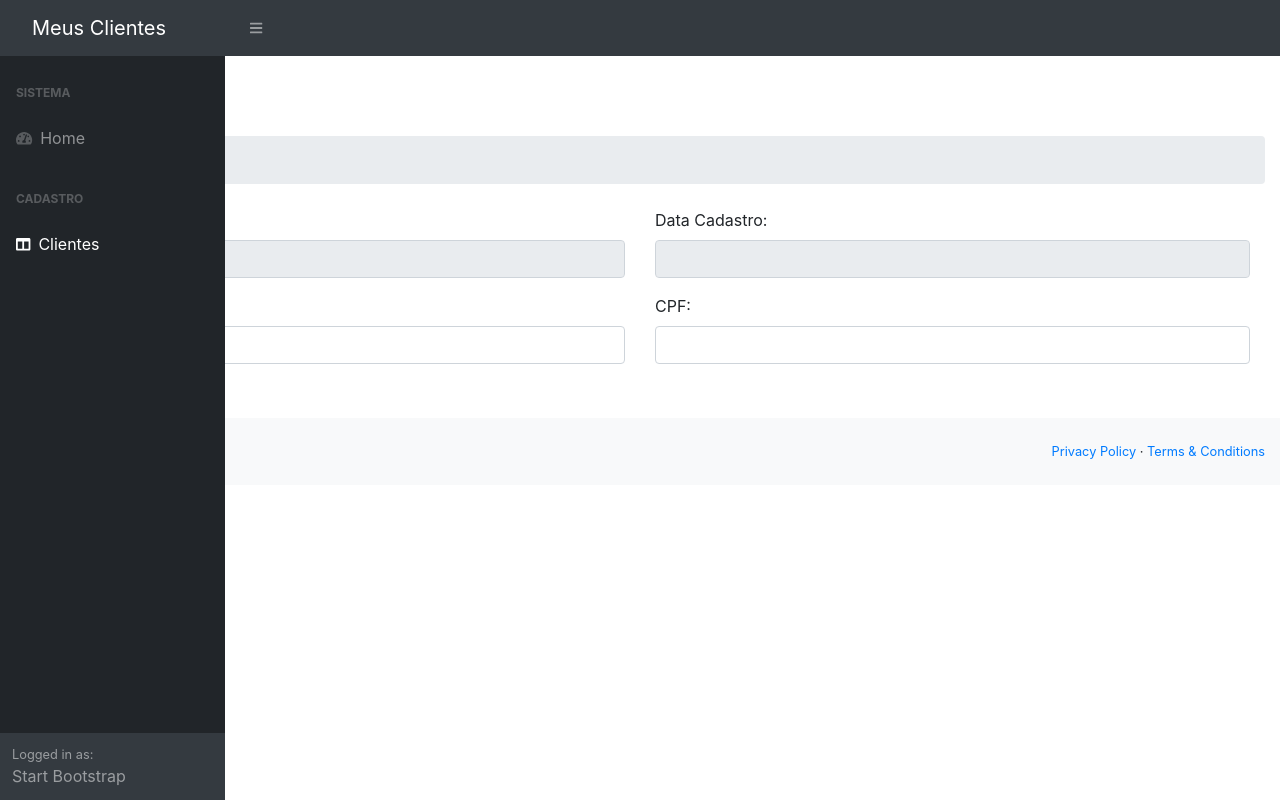
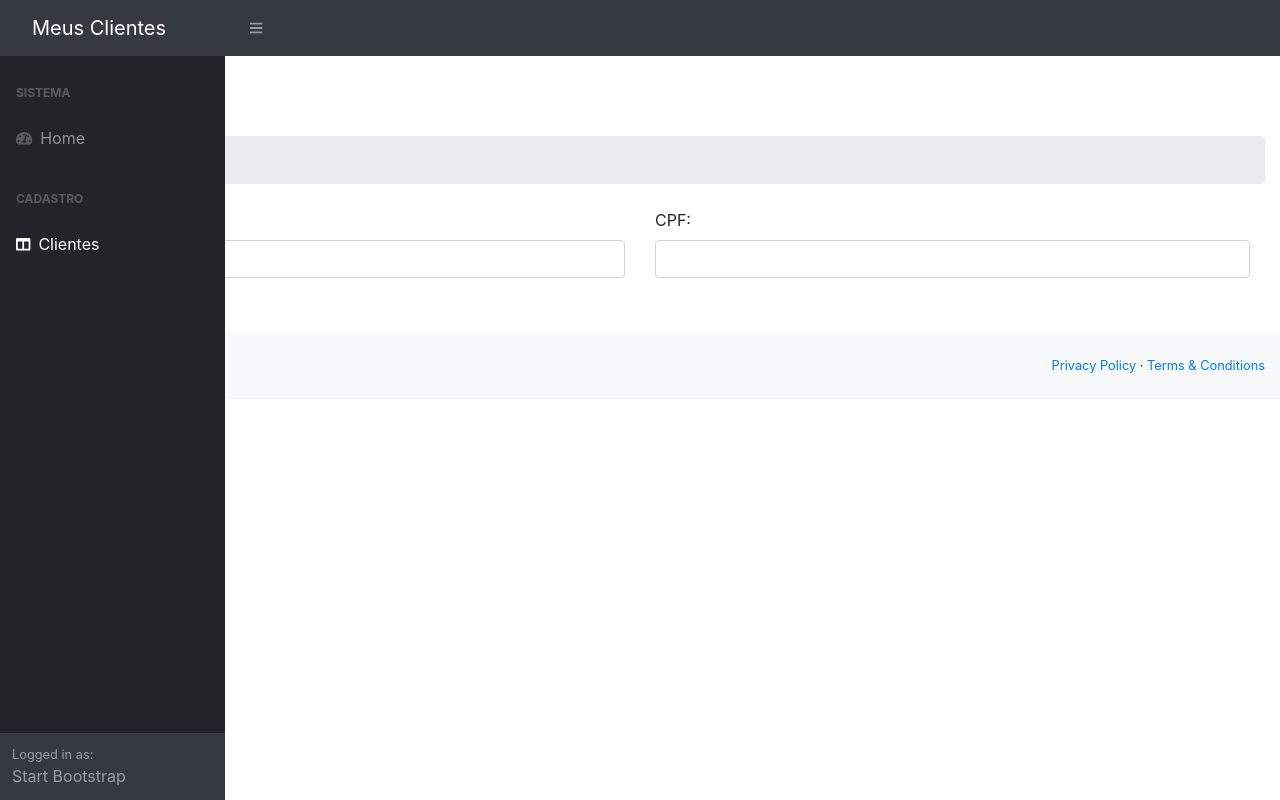
Before and after one commit to jairosousa/Angular9-Spring-Boot2-2, an Angular app in the folder frontend/clientes-app/: page /clientes-form in a window 1280 px wide. Built offline with nearby package versions, Linux system fonts and the light colour scheme.

Commit message:
Melhorando o formulário de clientes

```diff
--- a/frontend/clientes-app/src/app/clientes/clientes-form/clientes-form.component.html
+++ b/frontend/clientes-app/src/app/clientes/clientes-form/clientes-form.component.html
@@ -16,7 +16,7 @@
                 </div>
             </div>
         </div>
-        <div class="row">
+        <div class="row" *ngIf="cliente.id">
             <div class="col-md-6">
                 <div class="form-group">
                     <label for="id">ID:</label>
--- a/frontend/clientes-app/src/app/clientes/clientes-form/clientes-form.component.ts
+++ b/frontend/clientes-app/src/app/clientes/clientes-form/clientes-form.component.ts
@@ -13,7 +13,7 @@ export class ClientesFormComponent implements OnInit {
 
   success: boolean = false;
 
-  errors: any;
+  errors: String[];
 
   constructor(private clienteService: ClientesService) {
     this.cliente = new Cliente();
@@ -25,11 +25,14 @@ export class ClientesFormComponent implements OnInit {
   onSubmit(): void {
     this.clienteService.salvar(this.cliente)
       .subscribe(response => {
+        this.cliente = response;
         this.success = true;
+        this.errors = [];
       },
-        errorResponse => this.errors = errorResponse.error.errors
-
-      );
+        errorResponse => {
+          this.success = false;
+          this.errors = errorResponse.error.errors
+        });
 
   }
 
```
